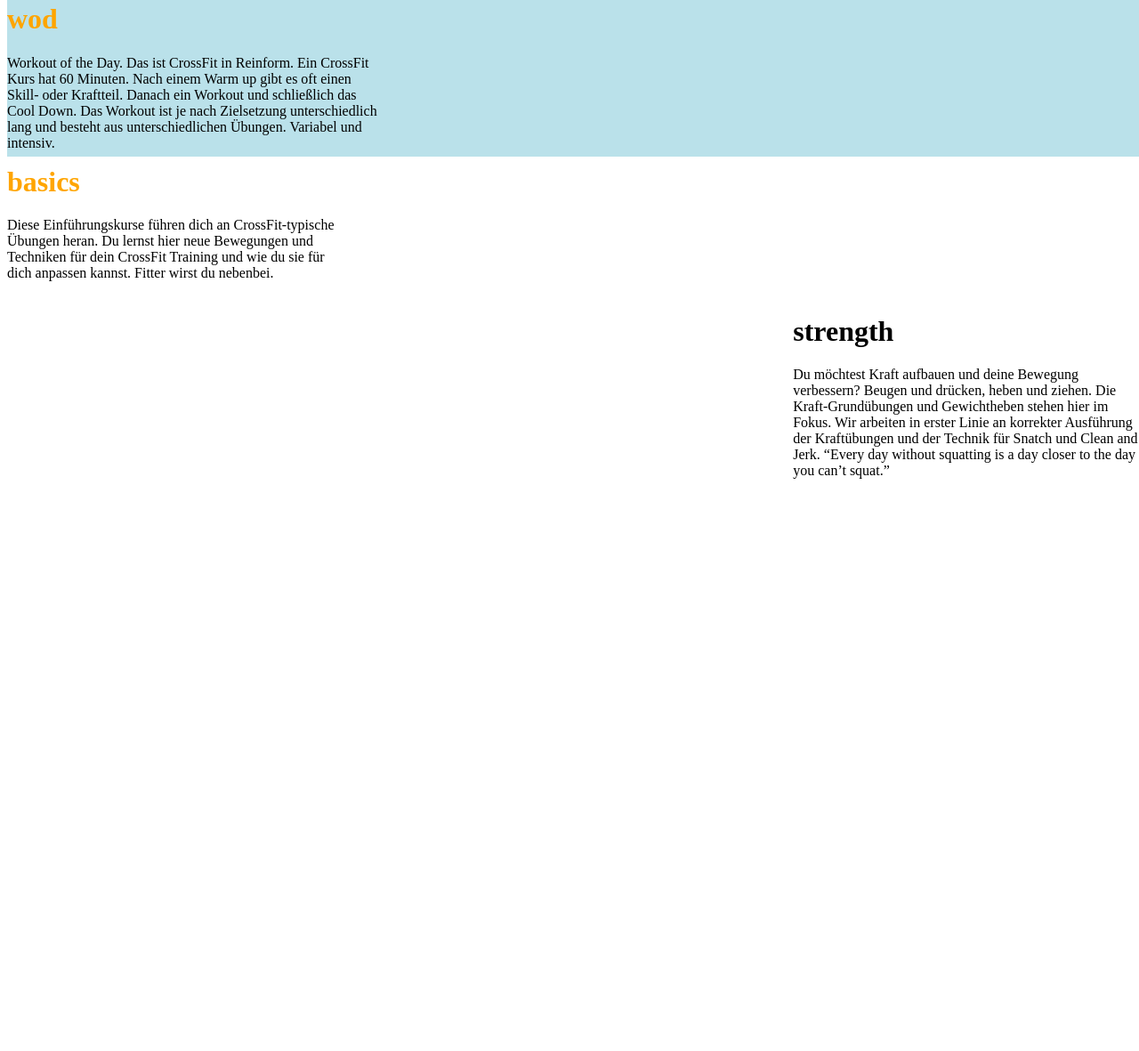
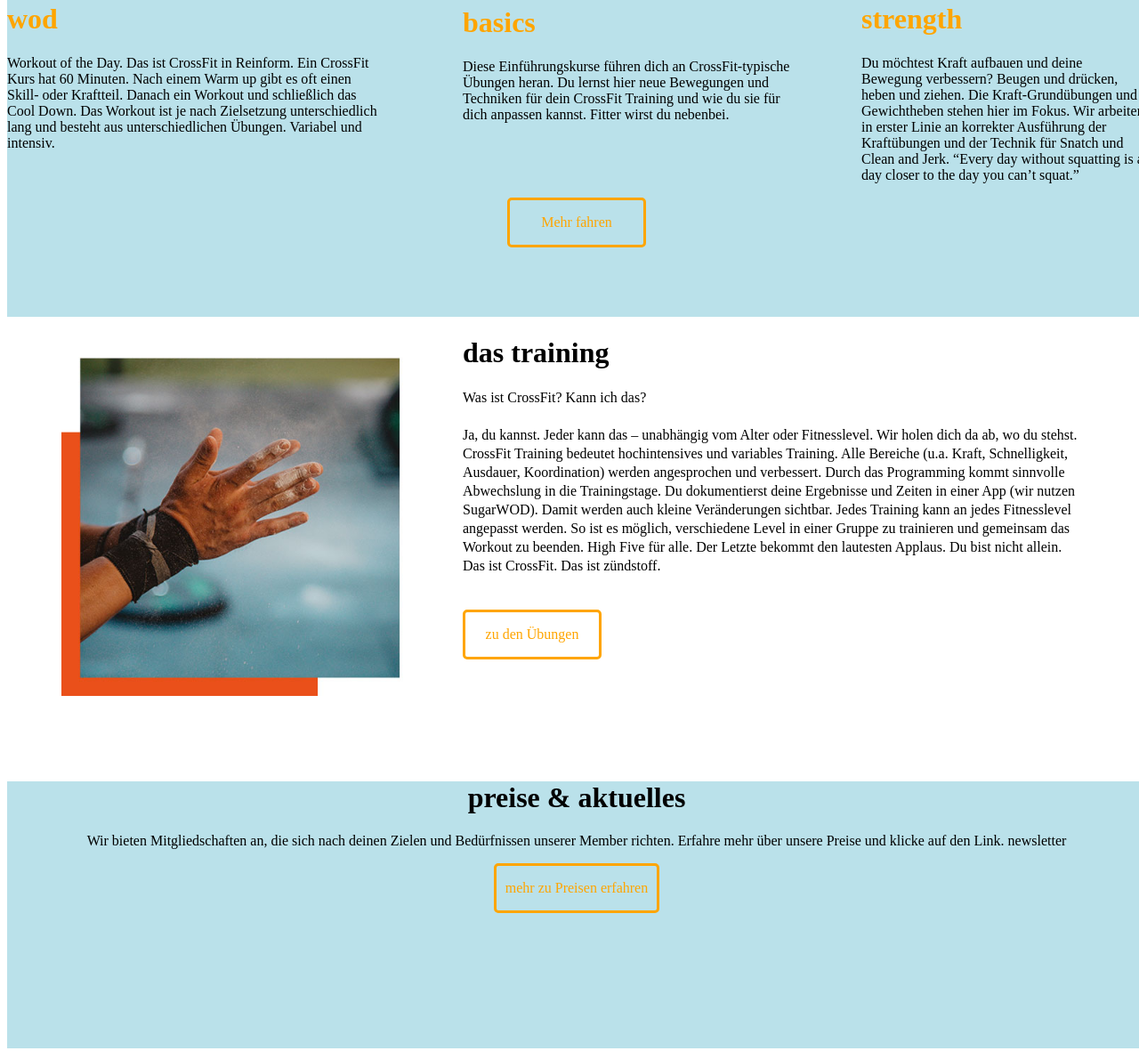
Before and after one commit to tothgergogithub/TG_zundstoff, a plain HTML site: page index.html in a window 1280 px wide. Shown: the part 1393-2574 px from the top of the page at 89% size. Before the commit the page ends 1947 px from the top, so only its background shows below. Drawn offline with Linux system fonts and the light colour scheme.

Commit message:
training befejez

```diff
--- a/index.html
+++ b/index.html
@@ -59,7 +59,7 @@ Hier ist zündstoff.  </p>
         <h1>zündstoff für dich</h1>
         <h2> unser Kursplan</h2>
     </div>
- <div id="tartalom_menu"></div>
+ <div id="tartalom_menu">
 <div id="bal_panel"> <h1 id="wod_cim">wod</h1>
 
     <p>Workout of the Day. Das ist CrossFit in Reinform. Ein CrossFit Kurs hat 60 Minuten. Nach einem Warm up gibt es oft einen Skill- oder Kraftteil. Danach ein Workout und schließlich das Cool Down. Das Workout ist je nach Zielsetzung unterschiedlich lang und besteht aus unterschiedlichen Übungen. Variabel und intensiv.</p>
@@ -72,13 +72,38 @@ Hier ist zündstoff.  </p>
 <p>Du möchtest Kraft aufbauen und deine Bewegung verbessern? Beugen und drücken, heben und ziehen. Die Kraft-Grundübungen und Gewichtheben stehen hier im Fokus. Wir arbeiten in erster Linie an korrekter Ausführung der Kraftübungen und der Technik für Snatch und Clean and Jerk.
 “Every day without squatting is a day closer to the day you can’t squat.”</p>
 </div>
+</div>
+<div id="menu_tabla"><p id="menu_tabla_szoveg">Mehr fahren</p></div>
+
 
 </div>
+<div id="edzes_keret">
+<div id="edzes_bal"><img src="képek/kez.jpg" alt="" id="edzes_bal_kep"></div>
+<div id="edzes_jobb"><h1> das training </h1>
+
+    <p id="edzes_jobb_szoveg">Was ist CrossFit? Kann ich das? <br> <br>
+
+    Ja, du kannst. Jeder kann das – unabhängig vom Alter oder Fitnesslevel. Wir holen dich da ab, wo du stehst.
+    CrossFit Training bedeutet hochintensives und variables Training. Alle Bereiche (u.a. Kraft, Schnelligkeit, Ausdauer, Koordination) werden angesprochen und verbessert. Durch das Programming kommt sinnvolle Abwechslung in die Trainingstage.
+    Du dokumentierst deine Ergebnisse und Zeiten in einer App (wir nutzen SugarWOD). Damit werden auch kleine Veränderungen sichtbar.
+    Jedes Training kann an jedes Fitnesslevel angepasst werden. So ist es möglich, verschiedene Level in einer Gruppe zu trainieren und gemeinsam das Workout zu beenden. High Five für alle. Der Letzte bekommt den lautesten Applaus. Du bist nicht allein.
+    Das ist CrossFit. Das ist zündstoff.</p>
+
+    <div id="edzes_jobb_tabla"><p id="edzes_tabla_szoveg">zu den Übungen </p></div>
+</div>
+
+</div>
+<div id="preise_keret">
+    <div id="preise_felso"><h1 id="preise_felso_cim">preise & aktuelles</h1>
+    <p id="preise_felso_szoveg">Wir bieten Mitgliedschaften an, die sich nach deinen Zielen und Bedürfnissen unserer Member richten. Erfahre mehr über unsere Preise und klicke auf den Link.
+        newsletter
+    </p>
+    <div id="preise_felso_tabla"><div id="preise_tabla_szoveg"><p>mehr zu Preisen erfahren</p></div></div>
+</div>
+    <div id="preise_also"></div>
 </div>
 
 
-</div>
-</div>
 
 
 </body>
--- a/zundstoff.css
+++ b/zundstoff.css
@@ -109,8 +109,9 @@ li{
 #narancs_tabla{
     border: solid;
     border-color: orange;
-    width: 180px;
+    width: 150px;
     margin: auto;
+    border-radius: 5px;
 }
 #tabla_szoveg{
     color: orange;
@@ -118,7 +119,7 @@ li{
 
 }
 #menu{
-    height: 300px;
+    height: 480px;
     background-color: rgb(186,225,234);
 
 }
@@ -140,7 +141,8 @@ li{
 #kozep_panel{
     margin-left: 35;
     width: 30%;
-
+    margin: auto;
+    padding-bottom: 5%;
 }
 #basics{
     color: var(--orange-color);
@@ -148,5 +150,81 @@ li{
 }
 #jobb_panel{
     float: right;
-    width: 31%;
+    width: 25%;
+
 }
+#strength{
+    color: orange;
+}
+#menu_tabla{
+    border: solid;
+    margin: auto;
+    width: 150px;
+    border-color: orange;
+    border-radius: 5px;
+}
+#menu_tabla_szoveg{
+    color: orange;
+    text-align: center;
+}
+#edzes_keret{
+    height: 500px;
+    display: flex;
+
+}
+
+#edzes_bal{
+    width: 40%;
+}
+#edzes_bal_kep{
+    height: 400px;
+    float: right;
+    margin-top: 5%;
+    margin-right: 10%;
+}
+#edzes_jobb{
+
+    width: 60%;
+    float: right;
+}
+#edzes_jobb_szoveg{
+    width: 90%;
+    line-height: 21px;
+
+}
+#edzes_jobb_tabla{
+    border: solid;
+
+    width: 150px;
+    border-color: orange;
+    border-radius: 5px;
+    margin-top: 5%;
+
+}
+#edzes_tabla_szoveg{
+    color: orange;
+    text-align: center;
+
+}
+#preise_keret{
+    height: 300px;
+    background-color: rgb(186,225,234);
+}
+#preise_felso_cim{
+    text-align: center;
+}
+#preise_felso_szoveg{
+    text-align: center;
+}
+#preise_felso_tabla{
+    border: solid;
+    margin: auto;
+    width: 180px;
+    border-color: orange;
+    border-radius: 5px;
+
+}
+#preise_tabla_szoveg{
+    text-align: center;
+    color: orange;
+}
```
